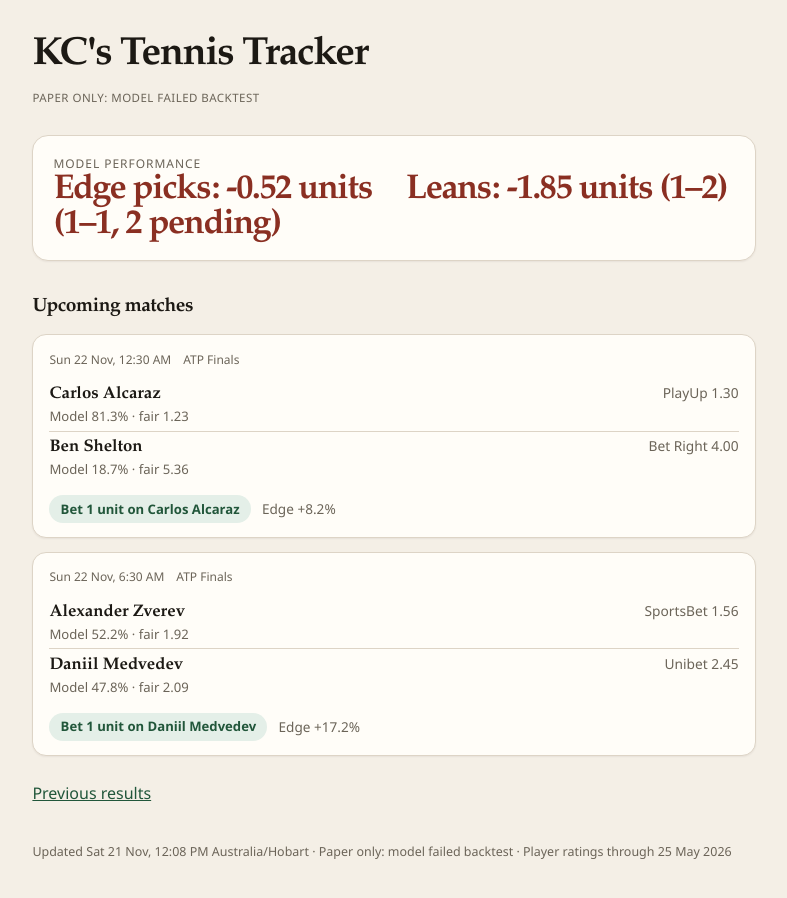
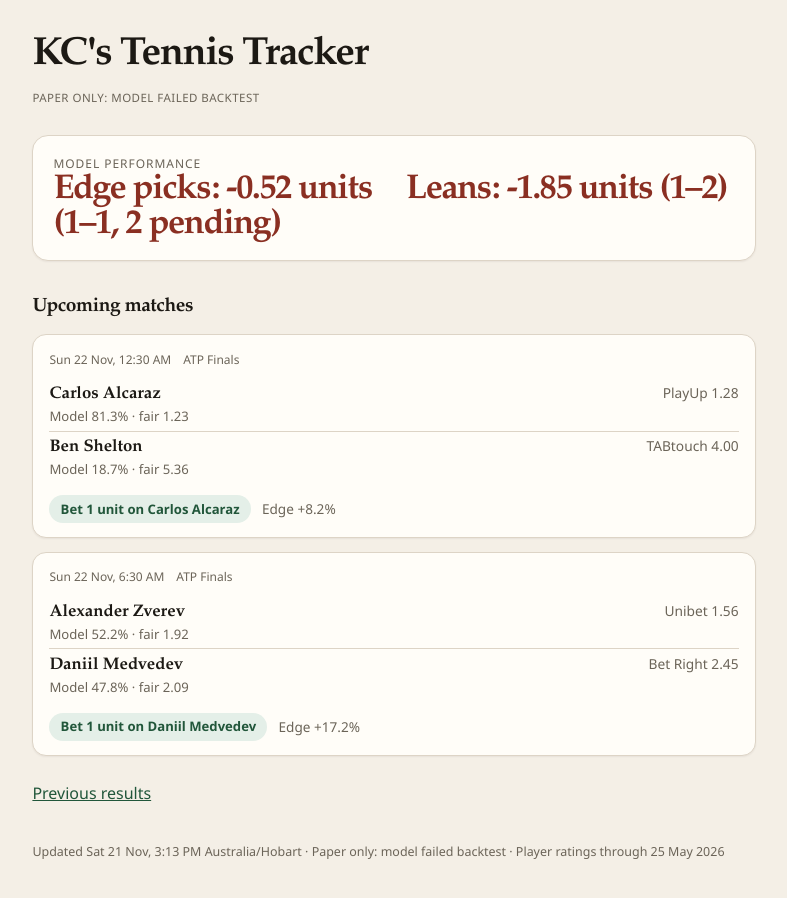
Before and after one commit to kerrycull/kc-tt-f5adfa, a plain HTML site: page index.html in a window 1280 px wide. Shown: the whole page, without its empty margins (246-1033 px from the left). Drawn offline with Linux system fonts and the light colour scheme.

Commit message:
Refresh 2026-11-21 15:13 AEDT

```diff
--- a/index.html
+++ b/index.html
@@ -33,14 +33,14 @@
       <div class="name">Carlos Alcaraz</div>
       <div class="model">Model 81.3% · fair 1.23</div>
     </div>
-    <div class="book">PlayUp 1.30</div>
+    <div class="book">PlayUp 1.28</div>
   </div>
   <div class="player">
     <div>
       <div class="name">Ben Shelton</div>
       <div class="model">Model 18.7% · fair 5.36</div>
     </div>
-    <div class="book">Bet Right 4.00</div>
+    <div class="book">TABtouch 4.00</div>
   </div>
   <div class="action">
     <span class="pill bet">Bet 1 unit on Carlos Alcaraz</span>
@@ -54,14 +54,14 @@
       <div class="name">Alexander Zverev</div>
       <div class="model">Model 52.2% · fair 1.92</div>
     </div>
-    <div class="book">SportsBet 1.56</div>
+    <div class="book">Unibet 1.56</div>
   </div>
   <div class="player">
     <div>
       <div class="name">Daniil Medvedev</div>
       <div class="model">Model 47.8% · fair 2.09</div>
     </div>
-    <div class="book">Unibet 2.45</div>
+    <div class="book">Bet Right 2.45</div>
   </div>
   <div class="action">
     <span class="pill bet">Bet 1 unit on Daniil Medvedev</span>
@@ -71,7 +71,7 @@
       </div>
     </section>
     <nav class="links"><a href="results.html">Previous results</a></nav>
-    <footer class="site">Updated Sat 21 Nov, 12:08 PM Australia/Hobart · Paper only: model failed backtest · Player ratings through 25 May 2026</footer>
+    <footer class="site">Updated Sat 21 Nov, 3:13 PM Australia/Hobart · Paper only: model failed backtest · Player ratings through 25 May 2026</footer>
   </div>
 </body>
 </html>
```
Also changed, not shown: results.html (+1 -1 lines).
